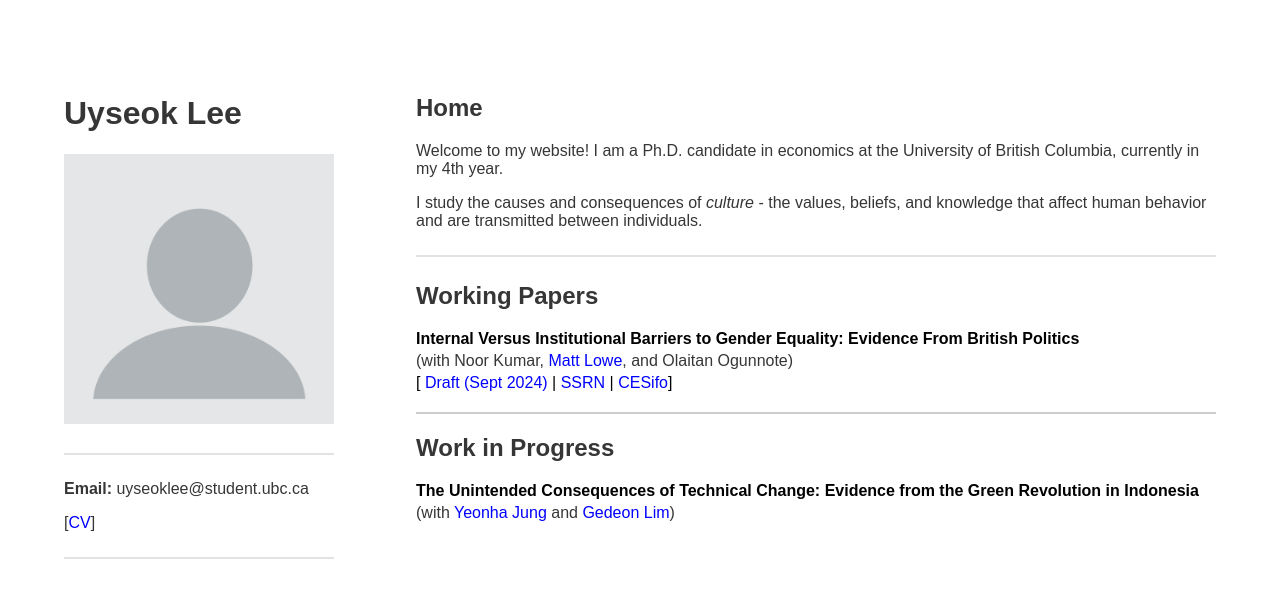
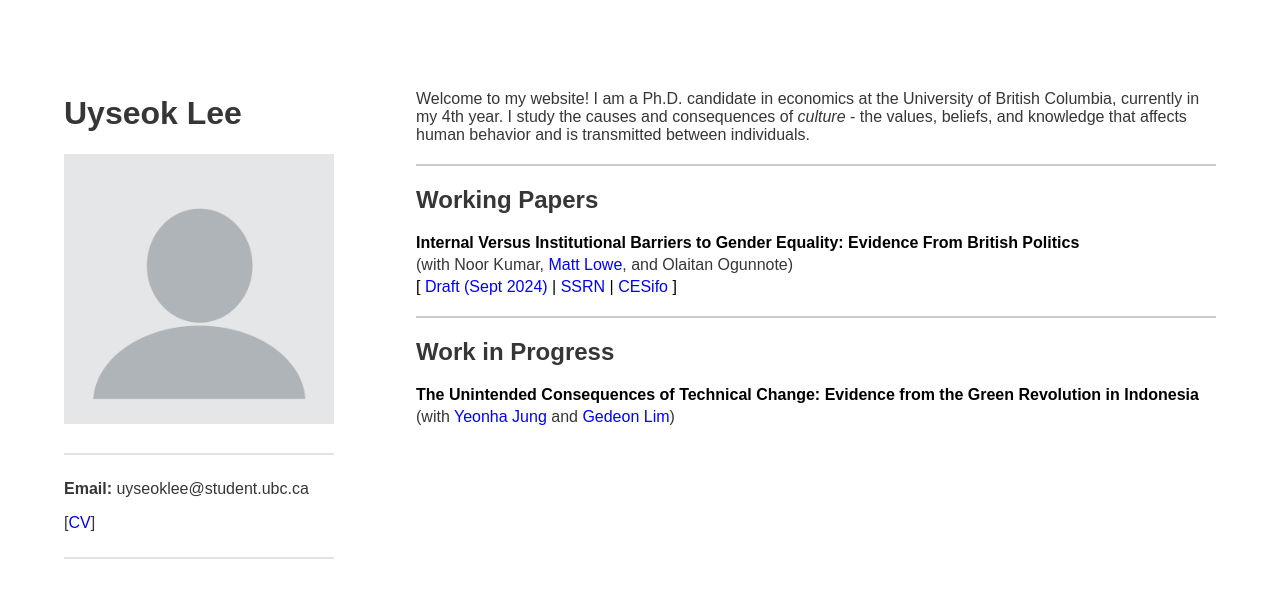
Before and after one commit to uyseoklee/uyseoklee.github.io, a React (Vite) app: page / in a window 1280 px wide. Shown: the top 598 px of the page. Built offline with nearby package versions, Linux system fonts and the light colour scheme.

Commit message:
#1 Add spacing in the links below authors

```diff
--- a/src/Components/Home.tsx
+++ b/src/Components/Home.tsx
@@ -5,16 +5,14 @@ const Home: React.FC = () => {
   return (
     <div className="resume-panel">
       <section>
-        <h2>Home</h2>
+        {/*<h2>Home</h2>*/}
         <p>
-          {"Welcome to my website! I am a Ph.D. candidate in economics at the University of British Columbia, currently in my 4th year."}
+          {"Welcome to my website! I am a Ph.D. candidate in economics at the University of British Columbia, currently in my 4th year. I study the causes and consequences of "}
+          <em>culture</em>
+          {" - the values, beliefs, and knowledge that affects human behavior and is transmitted between individuals."}
         </p>
-        <p>
-          {"I study the causes and consequences of "}
-          <em>culture</em>
-          {" - the values, beliefs, and knowledge that affect human behavior and are transmitted between individuals."}
-        </p>
-        <hr />
+        {/* Consistent line between sections */}
+        <hr style={{ margin: "20px 0", border: "1px solid #ccc" }} />
       </section>
 
       {/* Dynamically render sections from SectionConfigs */}
@@ -26,13 +24,13 @@ const Home: React.FC = () => {
           {/* Render each publication in this section */}
           <ul style={{ padding: 0, margin: 0 }}>
             {section.publications.map((publication, pubIndex) => (
-              <li key={pubIndex} style={{ listStyle: 'none', margin: 0 }}>
-                <div style={{ color: 'black', fontSize: '16px', fontWeight: 'bold', marginBottom: '4px' }}>
+              <li key={pubIndex} style={{ listStyle: "none", margin: 0 }}>
+                <div style={{ color: "black", fontSize: "16px", fontWeight: "bold", marginBottom: "4px" }}>
                   {publication.title}
                 </div>
 
                 {/* Render authors with clickable links */}
-                <div style={{ fontSize: '16px', marginBottom: '4px' }}>
+                <div style={{ fontSize: "16px", marginBottom: "4px" }}>
                   {Array.isArray(publication.description) ? (
                     <>
                       (with{" "}
@@ -55,6 +53,7 @@ const Home: React.FC = () => {
                                 href={author.link}
                                 target="_blank"
                                 rel="noopener noreferrer"
+                                style={{ color: "blue" }} // Consistent link color
                               >
                                 {author.name}
                               </a>
@@ -73,7 +72,7 @@ const Home: React.FC = () => {
 
                 {/* Render custom links dynamically with square brackets */}
                 {publication.links && publication.links.length > 0 && (
-                  <div style={{ fontSize: '16px', color: 'black', marginBottom: '8px' }}>
+                  <div style={{ fontSize: "16px", color: "black", marginBottom: "8px" }}>
                     [
                     {publication.links.map((link, index) => (
                       <span key={index}>
@@ -82,11 +81,13 @@ const Home: React.FC = () => {
                           href={link.url}
                           target="_blank"
                           rel="noopener noreferrer"
+                          style={{ color: "blue" }} // Consistent link color
                         >
                           {link.label}
                         </a>
                       </span>
                     ))}
+                    {publication.links.length > 1 && " "} {/* Add space before closing bracket if more than one link */}
                     ]{/* Space after the closing bracket */}
                   </div>
                 )}
```
